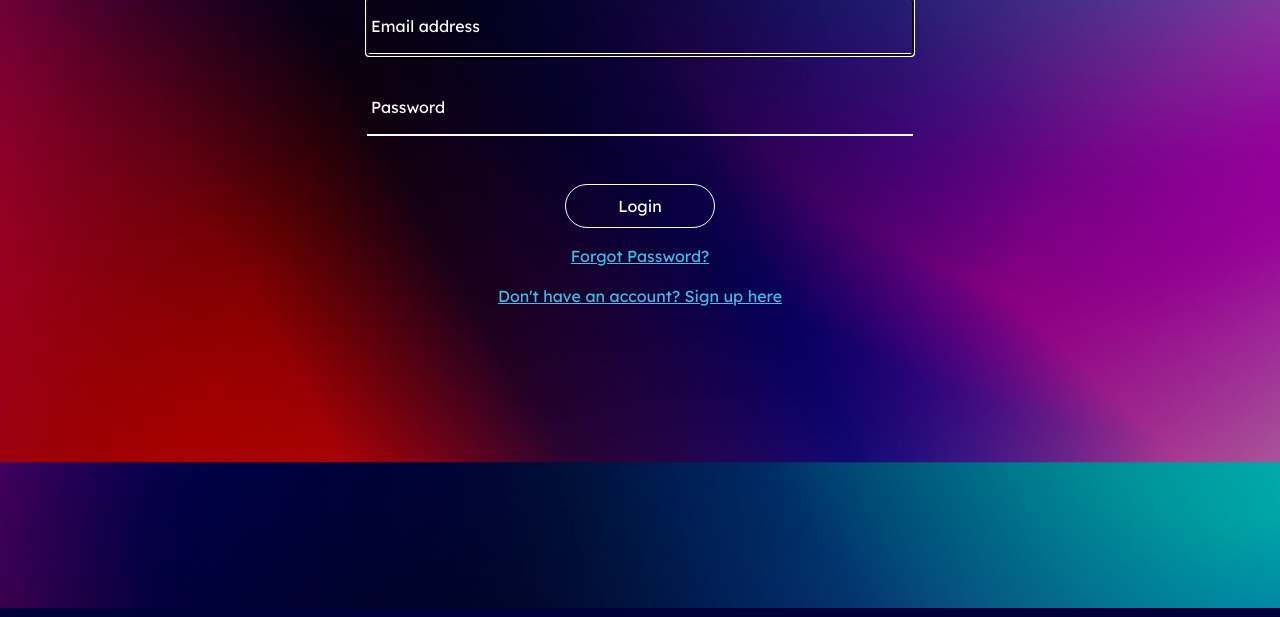
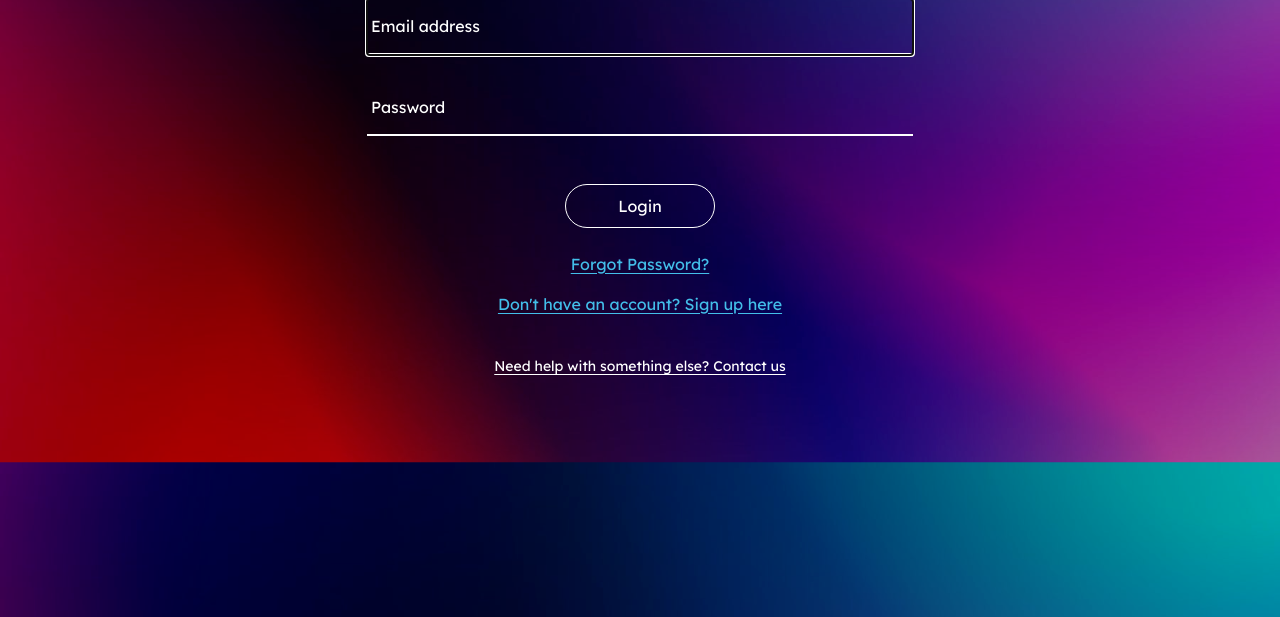
Before and after one commit to Aaron-ATL/arpeggio, a Django app: page /accounts/login/ in a window 1280 px wide. Shown: the part 391-1008 px from the top of the page. Run offline with Django 4.2, Linux system fonts and the light colour scheme; some libraries are stand-ins or nearby versions.

Commit message:
small cosmetic fixes

```diff
--- a/templates/registration/login.html
+++ b/templates/registration/login.html
@@ -48,9 +48,11 @@
     <div class="mt-5" style="text-align: center;">
     <button type="submit" class="btn btn-primary login-button">Login</button>
   </div>
-  <div class="text-center mt-3">
+  <div class="text-center mt-4" style="text-underline-offset: 3px;">
   <a href="{% url 'password_reset' %}" class="d-block" style="font-size: 16px; color: #43bee9;">Forgot Password?</a>
   <a href="https://beatoguitar.com/" class="d-block mt-3" style="font-size: 16px; color: #43bee9;">Don't have an account? Sign up here</a>
+  <br>
+  <a href="https://beatoguitar.com/pages/contact" class="d-block mt-3" style="font-size: 14px; color: #fff;">Need help with something else? Contact us</a>
 
   </div>
   </form>
```
